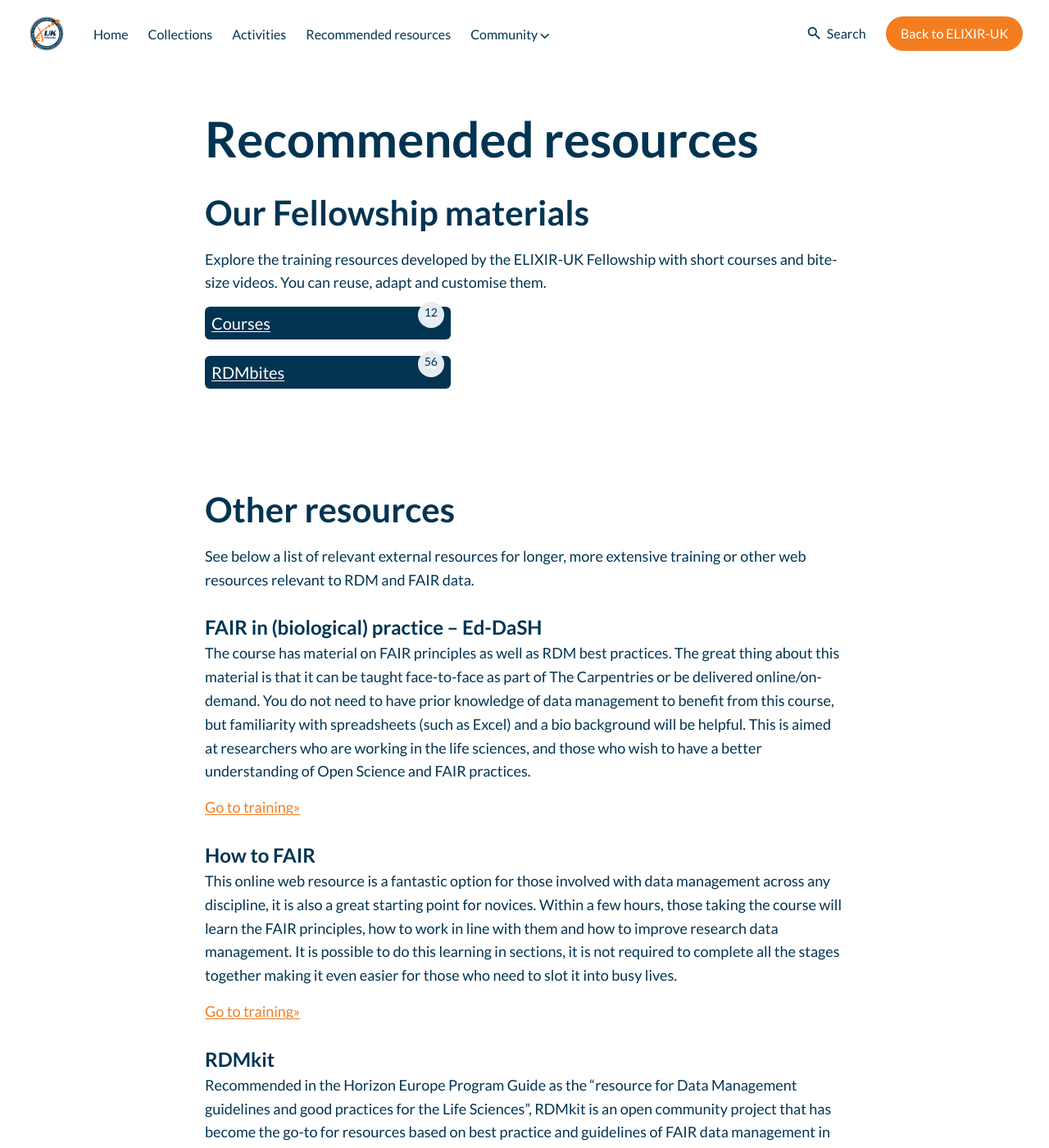
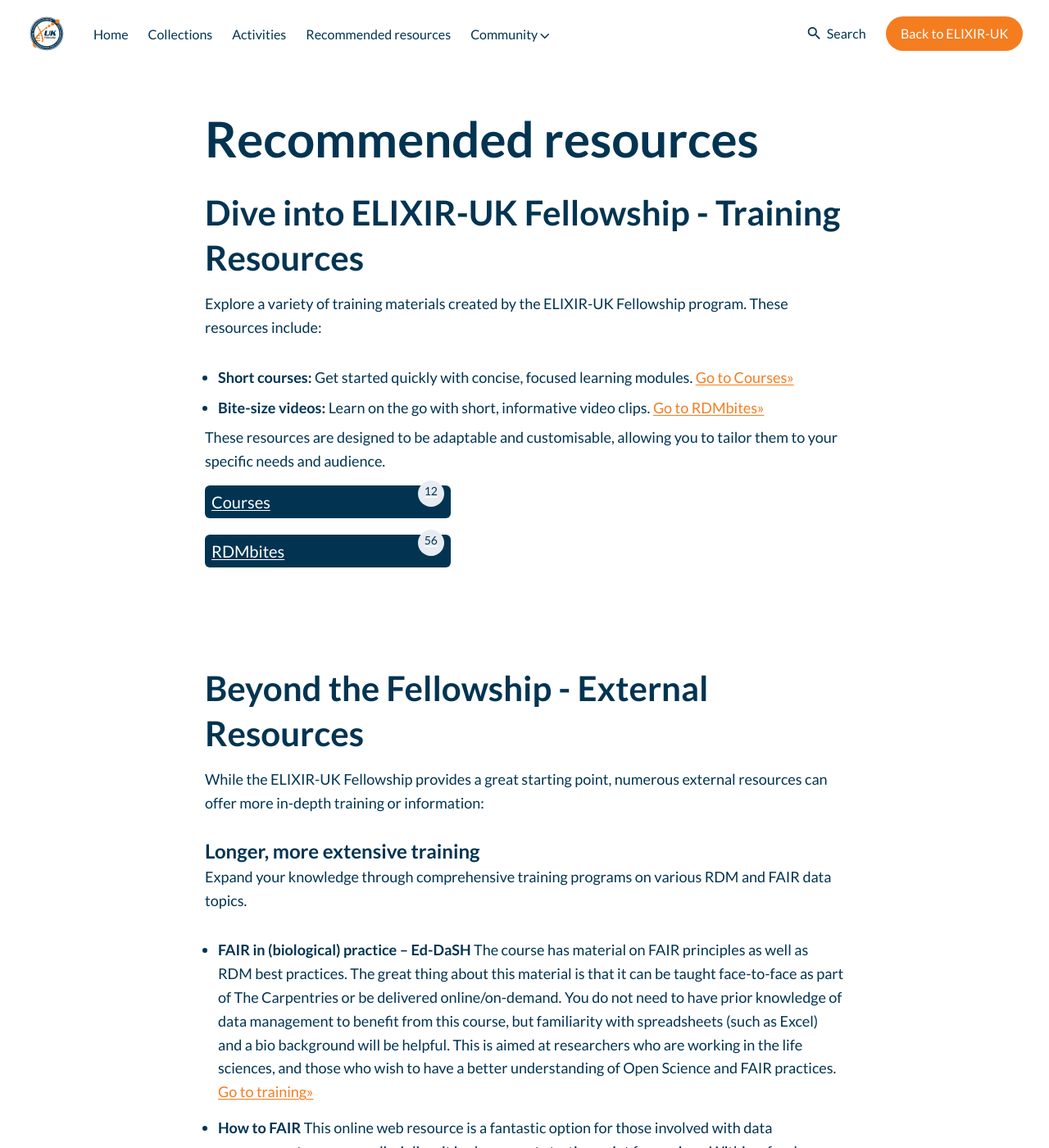
Before and after one commit to elixir-uk/fellowship, a Jekyll site: the page built from _pages/training_materials.md, in a window 1280 px wide and 1400 px high. Shown: the whole window at 82% size. Built offline with Jekyll 4.4.1, drawn with Linux system fonts in a browser that asks for light colours; nearby versions of some CDN libraries; some of the changed text lies outside the part shown.

Commit message:
update training_materials.md with dash resources
adding links to dash resources and description

```diff
--- a/_pages/training_materials.md
+++ b/_pages/training_materials.md
@@ -5,51 +5,48 @@
 image:
 ---
 
-## Our Fellowship materials
-Explore the training resources developed by the ELIXIR-UK Fellowship with short courses and bite-size videos. You can reuse, adapt and customise them.
+## Dive into ELIXIR-UK Fellowship - Training Resources
+Explore a variety of training materials created by the ELIXIR-UK Fellowship program. These resources include:
+
+- **Short courses:** Get started quickly with concise, focused learning modules. [Go to Courses»](https://fellowship.elixiruknode.org/tags/?tag=Courses)
+- **Bite-size videos:** Learn on the go with short, informative video clips. [Go to RDMbites»](https://fellowship.elixiruknode.org/tags/?tag=RDMbites)
+
+These resources are designed to be adaptable and customisable, allowing you to tailor them to your specific needs and audience.
 
 {% include recommended-resources.html %}
 
-## Other resources
-See below a list of relevant external resources for longer, more extensive training or other web resources relevant to RDM and FAIR data.
+## Beyond the Fellowship - External Resources
+While the ELIXIR-UK Fellowship provides a great starting point, numerous external resources can offer more in-depth training or information:
 
-### FAIR in (biological) practice – Ed-DaSH
+### Longer, more extensive training
+ Expand your knowledge through comprehensive training programs on various RDM and FAIR data topics.
+
+- **FAIR in (biological) practice – Ed-DaSH**
 The course has material on FAIR principles as well as RDM best practices. The great thing about this material is that it can be taught face-to-face as part of The Carpentries or be delivered online/on-demand.
 You do not need to have prior knowledge of data management to benefit from this course, but familiarity with spreadsheets (such as Excel) and a bio background will be helpful.
-This is aimed at researchers who are working in the life sciences, and those who wish to have a better understanding of Open Science and FAIR practices.
-
-[Go to training»](https://carpentries-incubator.github.io/fair-bio-practice/)
+This is aimed at researchers who are working in the life sciences, and those who wish to have a better understanding of Open Science and FAIR practices. [Go to training»](https://carpentries-incubator.github.io/fair-bio-practice/)
 
 
-### How to FAIR
-
-This online web resource is a fantastic option for those involved with data management across any discipline, it is also a great starting point for novices. Within a few hours, those taking the course will learn the FAIR principles, how to work in line with them and how to improve research data management. It is possible to do this learning in sections, it is not required to complete all the stages together making it even easier for those who need to slot it into busy lives.
-
-[Go to training»](https://howtofair.dk/)
+- **How to FAIR**
+This online web resource is a fantastic option for those involved with data management across any discipline, it is also a great starting point for novices. Within a few hours, those taking the course will learn the FAIR principles, how to work in line with them and how to improve research data management. It is possible to do this learning in sections, it is not required to complete all the stages together making it even easier for those who need to slot it into busy lives. [Go to training»](https://howtofair.dk/)
 
 
-### RDMkit
-Recommended in the Horizon Europe Program Guide as the “resource for Data Management guidelines and good practices for the Life Sciences”, RDMkit is an open community project that has become the go-to for resources based on best practice and guidelines of FAIR data management in the life sciences.
+### Additional web resources
+Explore other online resources relevant to RDM and FAIR data for further exploration and reference.
 
-[Go to resource»](https://rdmkit.elixir-europe.org/)
+- **RDMkit**
+Recommended in the Horizon Europe Program Guide as the “resource for Data Management guidelines and good practices for the Life Sciences”, RDMkit is an open community project that has become the go-to for resources based on best practice and guidelines of FAIR data management in the life sciences. [Go to resource»](https://rdmkit.elixir-europe.org/)
 
-### FAIR Cookbook
+- **FAIR Cookbook**
 Recommended in the IMI/IHI Project Guidelines and the Horizon Europe Work Programme for Health as the resource for FAIR Data Management guidelines and good practices for the Life Sciences, FAIR Cookbook contains great guidance as well as fantastic examples of data management across all disciplines.
-This resource is recommended for any researchers who need to consider data management, as well as data stewards.
+This resource is recommended for any researchers who need to consider data management, as well as data stewards. [Go to resource»](https://faircookbook.elixir-europe.org/content/home.html)
 
-[Go to resource»](https://faircookbook.elixir-europe.org/content/home.html)
+- **GoFAIR – FAIR Principles**
+For those wanting to learn about FAIR principles with real data examples, the GoFAIR content is a great starting point. This content takes each letter of FAIR and breaks down those into their individual principles (for example, F has four sub-categories) with explanations of what they mean, why they are important and then real life examples to help connect that learning to actual data work.
+This is a fantastic resource for anyone working in the life sciences, especially those who wish to link their learning with examples. [Go to resource»](https://www.go-fair.org/fair-principles/)
 
-### GoFAIR – FAIR Principles
-For those wanting to learn about FAIR principles with real data examples, the GoFAIR content is a great starting point. This content takes each letter of FAIR and breaks down those into their individual principles (for example, F has four sub-categories) with explanations of what they mean, why they are important and then real life examples to help connect that learning to actual data work.
-This is a fantastic resource for anyone working in the life sciences, especially those who wish to link their learning with examples.
-
-[Go to resource»](https://www.go-fair.org/fair-principles/)
-
-
-### FAIRsharing Educational
-This collection of infographics and factsheets provides high-level information on a variety of topics relevant to FAIRsharing content across a spectrum of users and in all disciplines. This is an excellent resource with content written by the FAIRsharing team and community champions in the field of FAIR research data management.
-
-[Go to resource»](https://fairsharing.org/educational)
+- **FAIRsharing Educational**
+This collection of infographics and factsheets provides high-level information on a variety of topics relevant to FAIRsharing content across a spectrum of users and in all disciplines. This is an excellent resource with content written by the FAIRsharing team and community champions in the field of FAIR research data management. [Go to resource»](https://fairsharing.org/educational)
 
 
 ## Contributors
```
